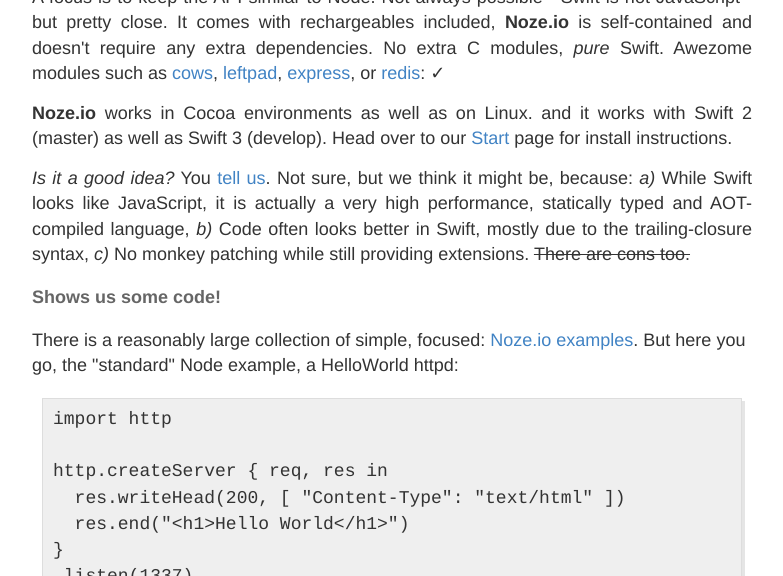
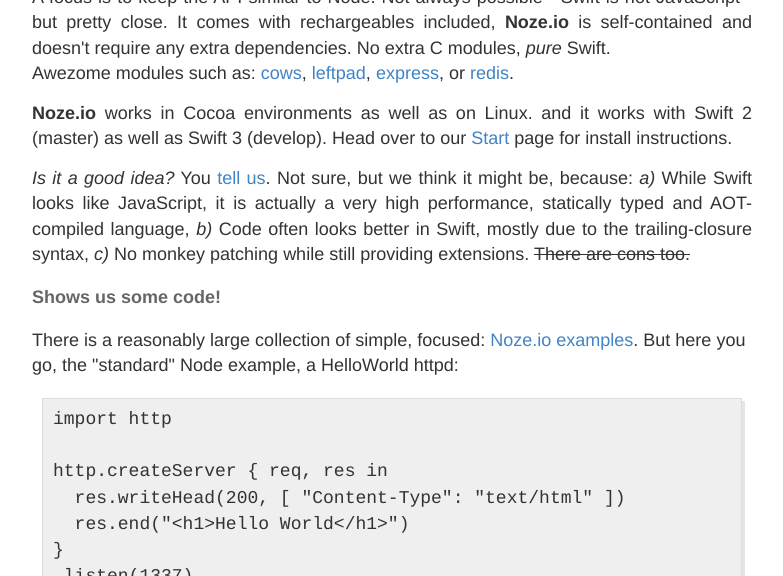
Before and after one commit to NozeIO/NozeIO.github.io, a Jekyll site: the page built from index.html, in a window 1280 px wide and 900 px high, cut to the strip 324-900 px from the top of the window. Shown: the whole strip, without its empty margins (248-1031 px from the left). Built offline with Jekyll 4.4.1, drawn with Linux system fonts in a browser that asks for light colours; comment, search, counter and statistics services are not loaded.

Commit message:
More updates.

```diff
--- a/index.html
+++ b/index.html
@@ -31,12 +31,12 @@
   Swift is not JavaScript - but pretty close.
   It comes with rechargeables included, <b>Noze.io</b> is self-contained and
   doesn't require any extra dependencies.
-  No extra C modules, <em>pure</em> Swift.
-  Awezome modules such as
+  No extra C modules, <em>pure</em> Swift.<br />
+  Awezome modules such as:
   <a href="https://github.com/NozeIO/Noze.io/Sources/cows">cows</a>,
   <a href="https://github.com/NozeIO/Noze.io/Sources/leftpad">leftpad</a>,
   <a href="https://github.com/NozeIO/Noze.io/Sources/express">express</a>, or
-  <a href="https://github.com/NozeIO/Noze.io/Sources/redis">redis</a>: ✓
+  <a href="https://github.com/NozeIO/Noze.io/Sources/redis">redis</a>.
 </p>
 <p style="text-align: justify;">
   <b>Noze.io</b> works in Cocoa environments as well as on Linux.
```
Also changed, not shown: about.md (+2 -2 lines).
